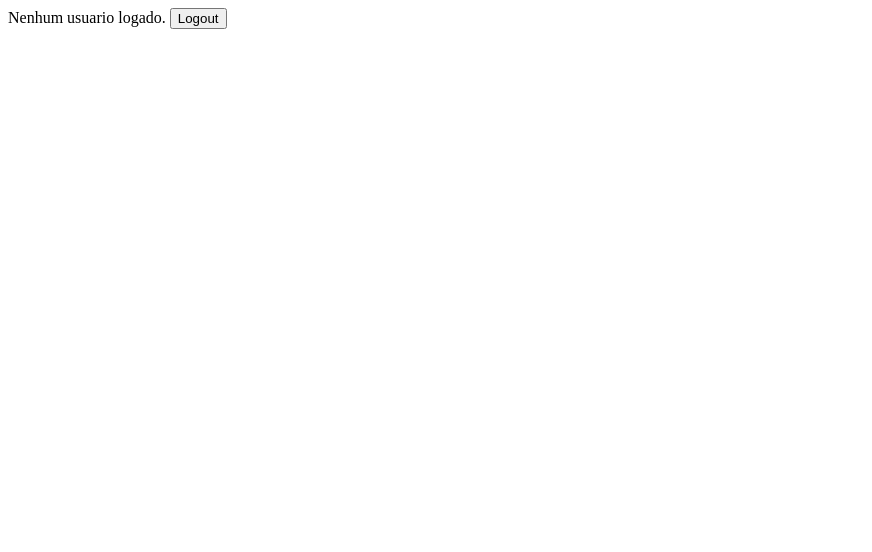
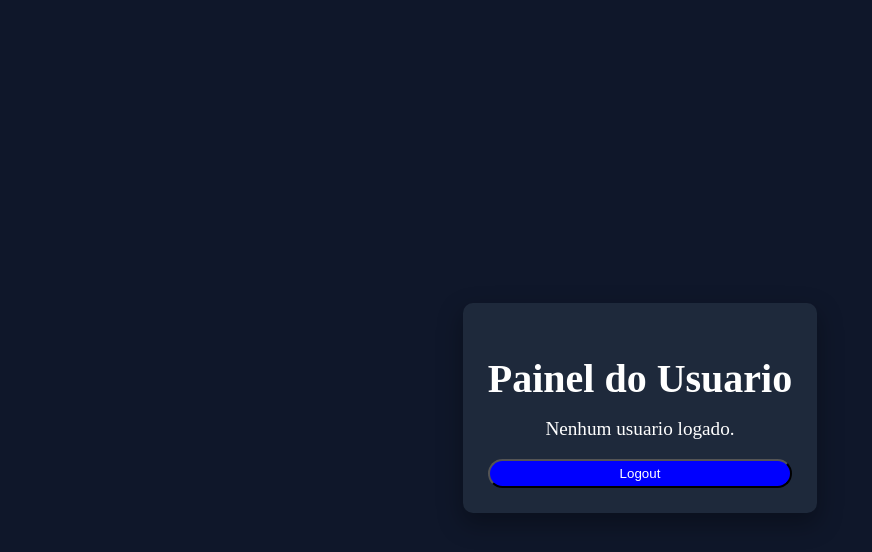
Before and after one commit to dieguin710/Pagina-de-Login, a plain HTML site: page pages/storage.html in a window 1280 px wide. Shown: the whole page, without its empty margins (0-872 px from the left). Drawn offline with Linux system fonts and the light colour scheme.

Commit message:
second commit

```diff
--- a/pages/storage.html
+++ b/pages/storage.html
@@ -7,8 +7,11 @@
     <link rel="stylesheet" href="../style/storage.css">
 </head>
 <body>
-    <span id="dadosSalvos"></span>
-    <button id="logOut">Logout</button>
-    <script src="../script/script.js"></script>
+    <div>
+        <h1>Painel do Usuario</h1>
+        <span id="dadosSalvos"></span>
+        <button id="logOut">Logout</button>
+    </div>
+        <script src="../script/script.js"></script>
 </body>
 </html>
--- a/script/script.js
+++ b/script/script.js
@@ -16,7 +16,7 @@ function getDataUser(){
     const dadosSalvosparse = JSON.parse(localStorage.getItem("@userData"));
     if(dadosSalvosparse) {
 
-        spanData.innerHTML = dadosSalvosparse.user
+        spanData.innerHTML = `Bem vindo(a): ${dadosSalvosparse.user}!`
         console.log(dadosSalvosparse)
     }else {
         spanData.textContent = "Nenhum usuario logado."
--- a/style/storage.css
+++ b/style/storage.css
@@ -0,0 +1,45 @@
+body {
+    display: flex;
+    flex-direction: column;
+    justify-content: center;
+    align-items: center;
+    height: 100vh;
+    background-color: #0f172a;
+}
+
+div {
+    color: white;
+    display: flex;
+    flex-direction: column;
+    gap: 2px;
+    padding: 25px;
+    background-color: #1e293b;
+    border-radius: 10px;
+    box-shadow: 0 10px 25px 2px rgba(0, 0, 0, 0.3);
+
+}
+
+h1 {
+    color: white;
+    font-size: 2.5rem;
+    justify-content: center;
+    display: flex;
+    height: 30px;
+}
+
+span {
+    font-size: 1.2rem;
+    justify-content: center;
+    display: flex;
+    padding: 5px;
+}
+
+button {
+    cursor: pointer;
+    border-radius: 15px;
+    background-color: blue;
+    color: white;
+    padding: 5px;
+    margin-top: 12px;
+
+}
--- a/style/style.css
+++ b/style/style.css
@@ -4,14 +4,19 @@ body {
     justify-content: center;
     align-items: center;
     height: 100vh;
-    background-color: black
+    background-color: #0f172a;
 }
 
 form {
+    color: white;
     display: flex;
     flex-direction: column;
     gap: 2px;
-    padding: 2px;
+    padding: 25px;
+    background-color: #1e293b;
+    border-radius: 10px;
+    box-shadow: 0 10px 25px 2px rgba(0, 0, 0, 0.3);
+
 }
 
 h1 {
@@ -23,15 +28,30 @@ h1 {
 
 button {
     cursor: pointer;
-    border-radius: 10%;
+    border-radius: 15px;
     background-color: blue;
     color: white;
-    padding: 3px;
-    margin-top: 5px;
+    padding: 5px;
+    margin-top: 12px;
 
+}
+
+input {
+    color: white;
+    border-radius: 8px;
+    padding: 5px;
+    background-color: #0f172a;
+}
+
+input:focus {
+    outline: none;
+    border: 1px solid blue;
 }
 
 label {
     color: white;
-    font-size: 1rem;
+    padding: 5px;
+
+
+
 }
```
